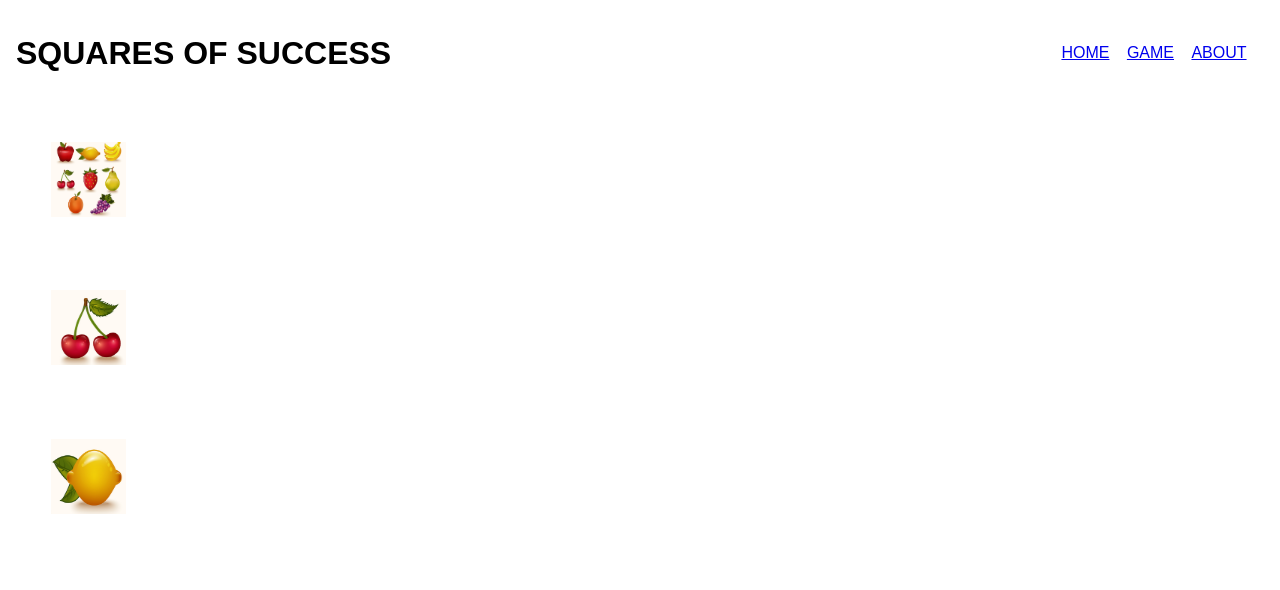
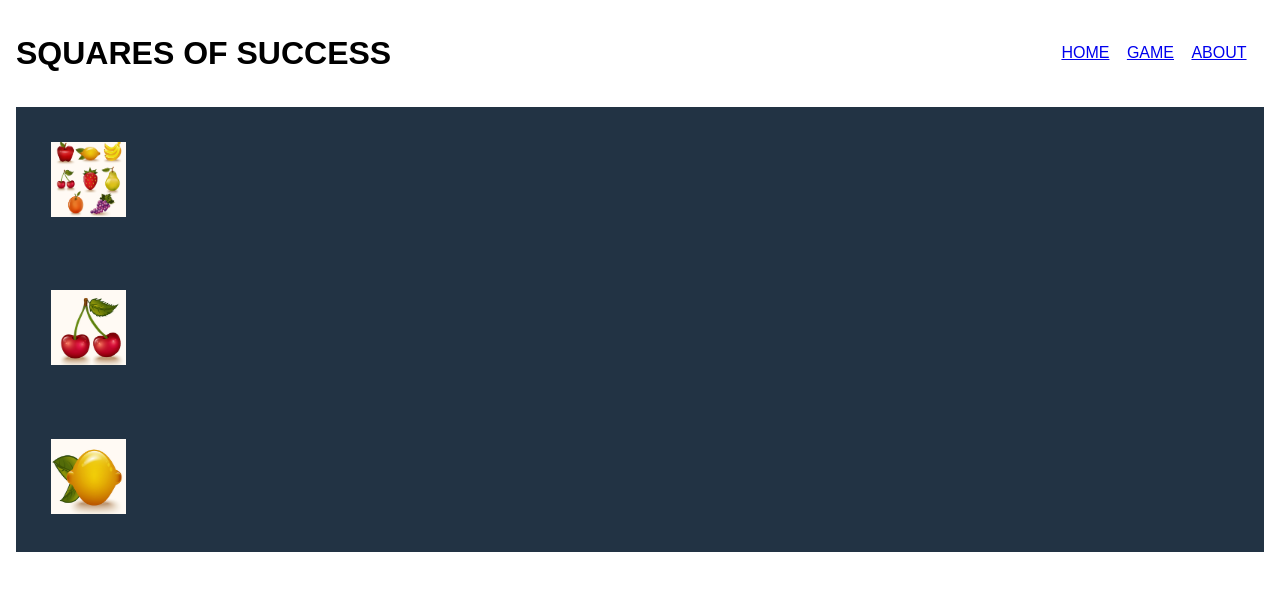
Before and after one commit to lemonmade1/Squares_Of_Success, a React (Create React App) app: page /about in a window 1280 px wide. Shown: the top 590 px of the page. Built offline with nearby package versions, Linux system fonts and the light colour scheme.

Commit message:
pulling merged README.md files

```diff
--- a/src/components/About/About.css
+++ b/src/components/About/About.css
@@ -1,3 +1,7 @@
+#base {
+  background: #234;
+}
+
 dl#gallery {
   position: relative;
 }
```
